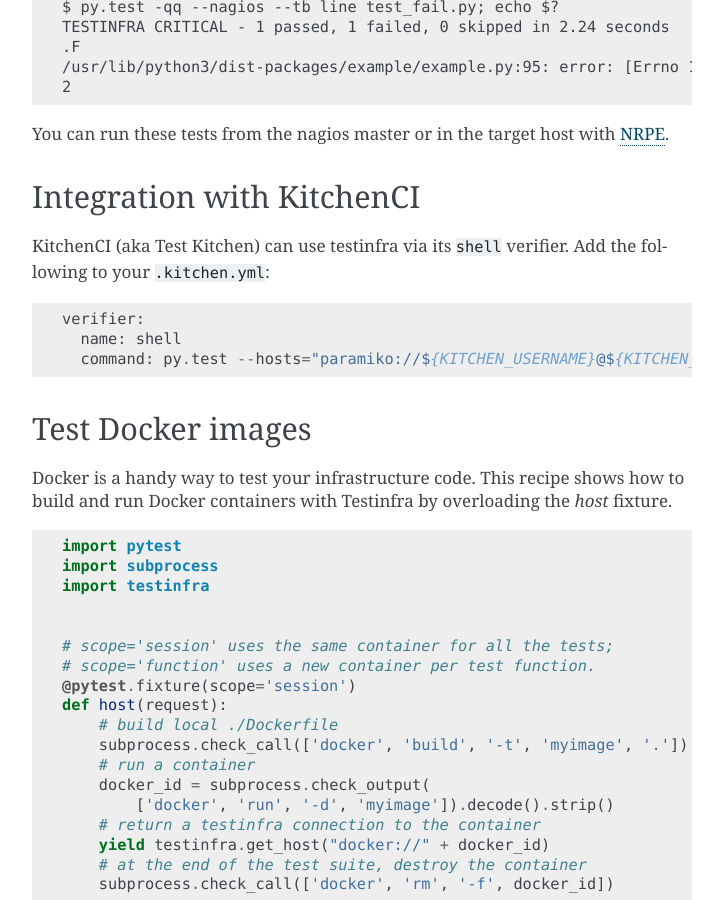
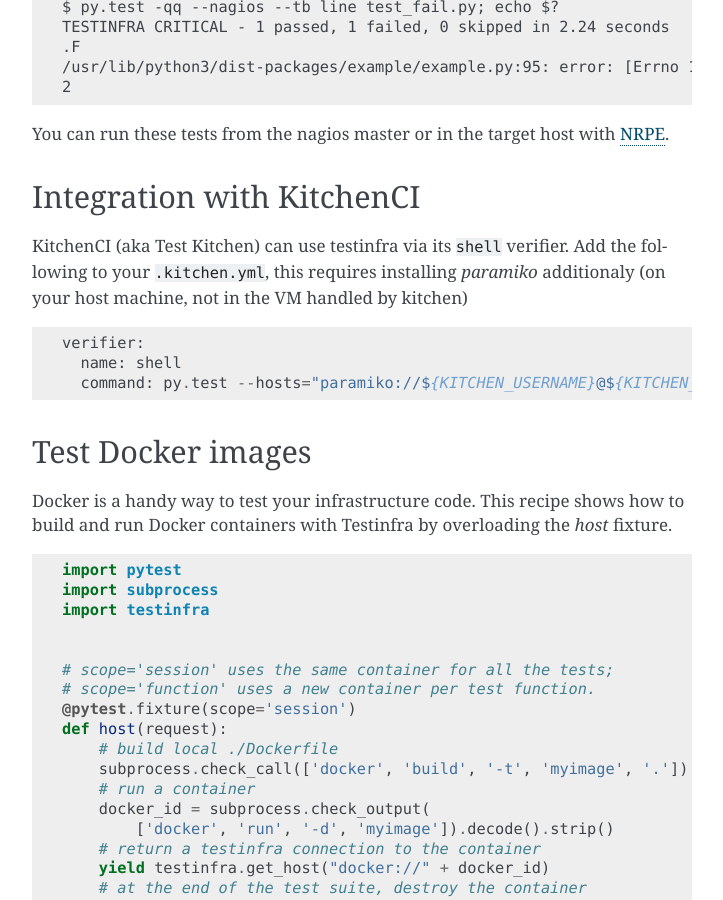
Before and after one commit to pytest-dev/pytest-testinfra, a Sphinx documentation site: the page built from doc/source/examples.rst, in a window 1280 px wide and 900 px high, scrolled down 2386 px. Shown: the whole window, without its empty margins (388-1111 px from the left). Built offline with Sphinx 7.4.7, drawn with Linux system fonts in a browser that asks for light colours; pages that are not in the unit, such as notebooks, are missing from menus; comment, search, counter and statistics services are not loaded.

Commit message:
[doc/examples] [kitchen] add instructions to install paramiko

```diff
--- a/doc/source/examples.rst
+++ b/doc/source/examples.rst
@@ -137,7 +137,8 @@
 ~~~~~~~~~~~~~~~~~~~~~~~~~~
 
 KitchenCI (aka Test Kitchen) can use testinfra via its :code:`shell` verifier.
-Add the following to your :code:`.kitchen.yml`::
+Add the following to your :code:`.kitchen.yml`, this requires installing `paramiko`
+additionaly (on your host machine, not in the VM handled by kitchen) ::
 
     verifier:
       name: shell
```
